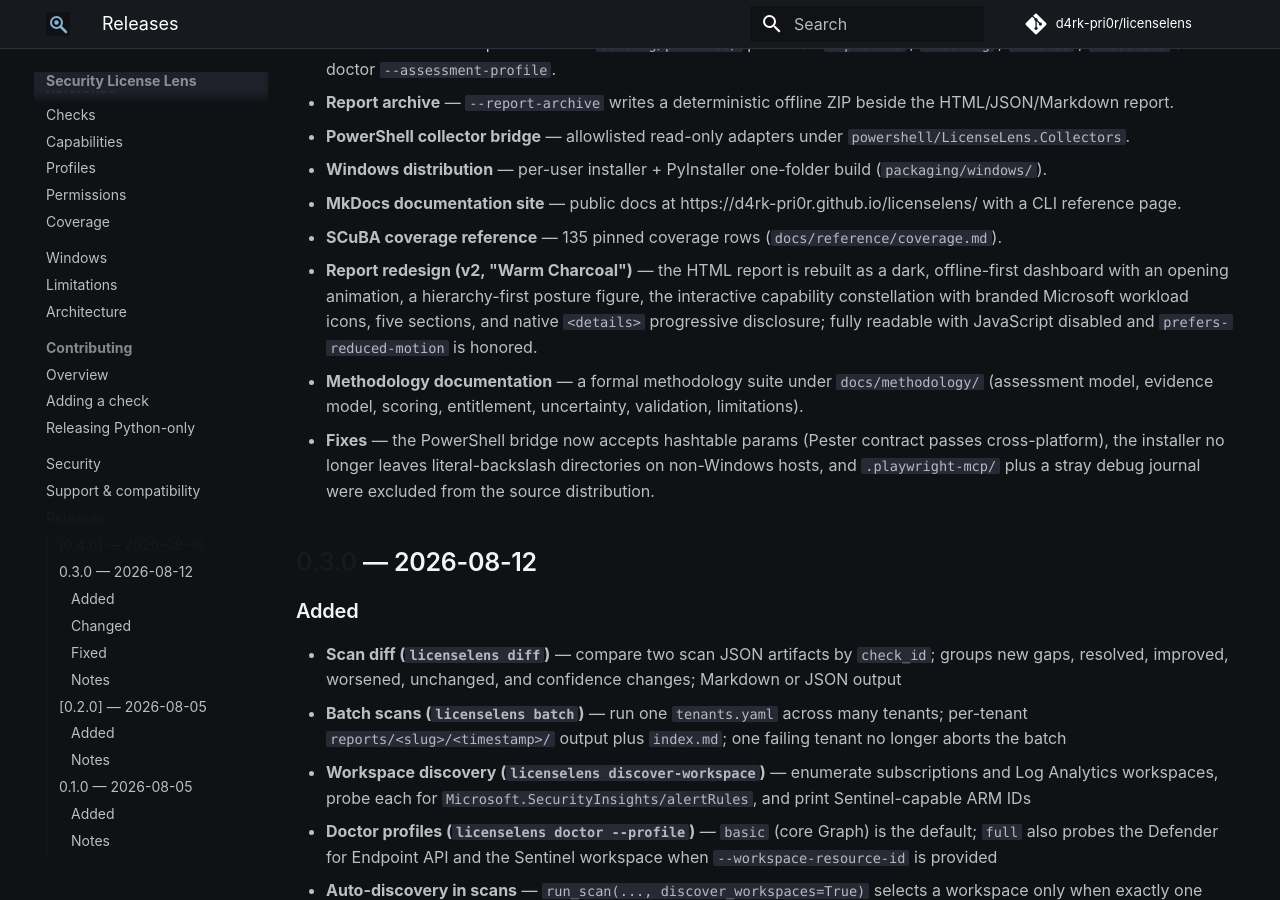
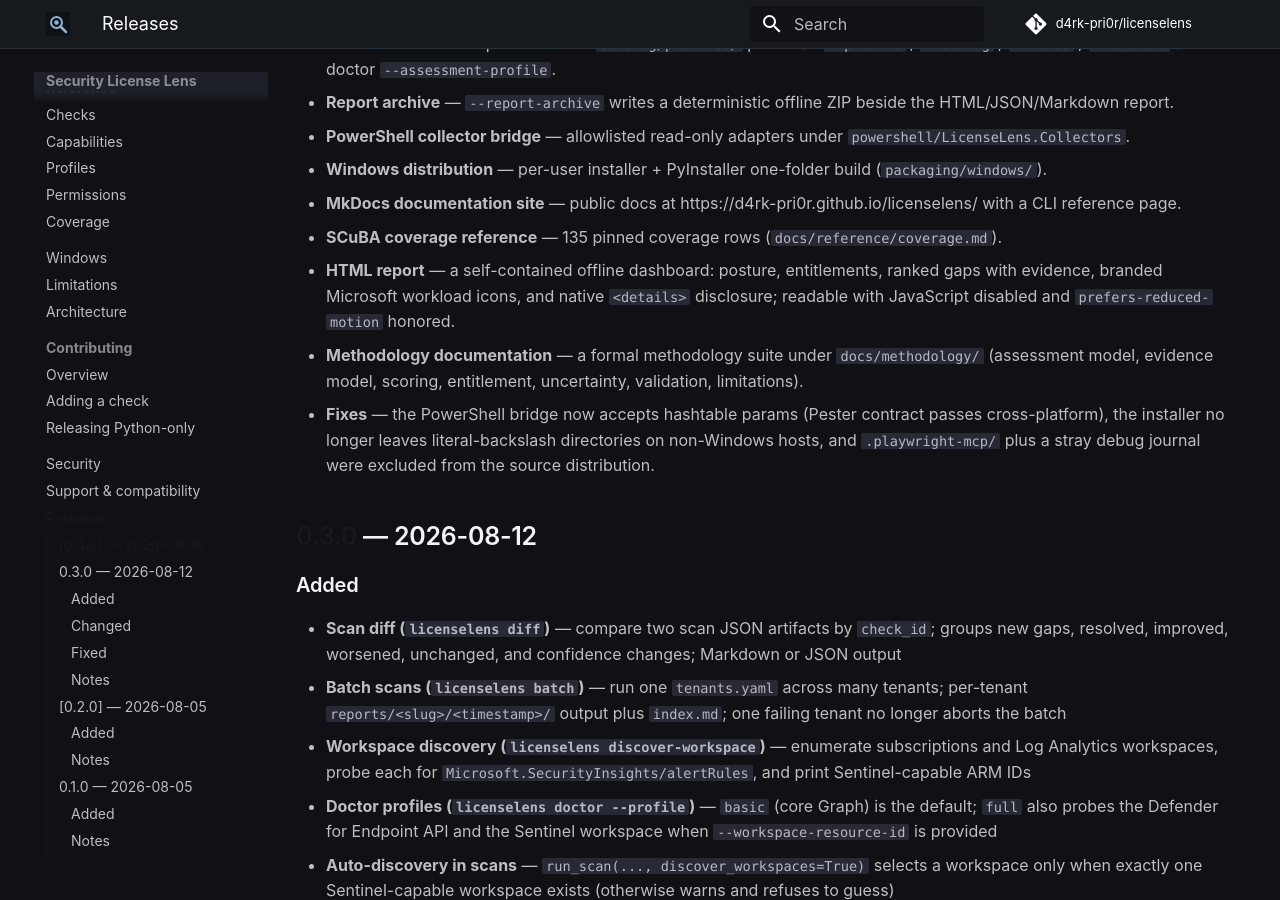
Before and after one commit to d4rk-pri0r/licenselens, an MkDocs documentation site: the page built from docs/releases.md, in a window 1280 px wide and 900 px high, scrolled down 723 px. Built offline with MkDocs 1.6.1 and Material for MkDocs 9.7.7, drawn with Linux system fonts in a browser that asks for light colours; comment, search, counter and statistics services are not loaded.

```diff
--- a/docs/releases.md
+++ b/docs/releases.md
@@ -44,12 +44,10 @@ changes for each minor series.
   https://d4rk-pri0r.github.io/licenselens/ with a CLI reference page.
 - **SCuBA coverage reference** — 135 pinned coverage rows
   (`docs/reference/coverage.md`).
-- **Report redesign (v2, "Warm Charcoal")** — the HTML report is rebuilt as a
-  dark, offline-first dashboard with an opening animation, a hierarchy-first
-  posture figure, the interactive capability constellation with branded
-  Microsoft workload icons, five sections, and native `<details>` progressive
-  disclosure; fully readable with JavaScript disabled and
-  `prefers-reduced-motion` is honored.
+- **HTML report** — a self-contained offline dashboard: posture, entitlements,
+  ranked gaps with evidence, branded Microsoft workload icons, and native
+  `<details>` disclosure; readable with JavaScript disabled and
+  `prefers-reduced-motion` honored.
 - **Methodology documentation** — a formal methodology suite under
   `docs/methodology/` (assessment model, evidence model, scoring, entitlement,
   uncertainty, validation, limitations).
```
Also changed, not shown: docs/index.md (+3 -3 lines), docs/package-readme.md (+4 -4 lines), docs/report.md (+2 -6 lines).
